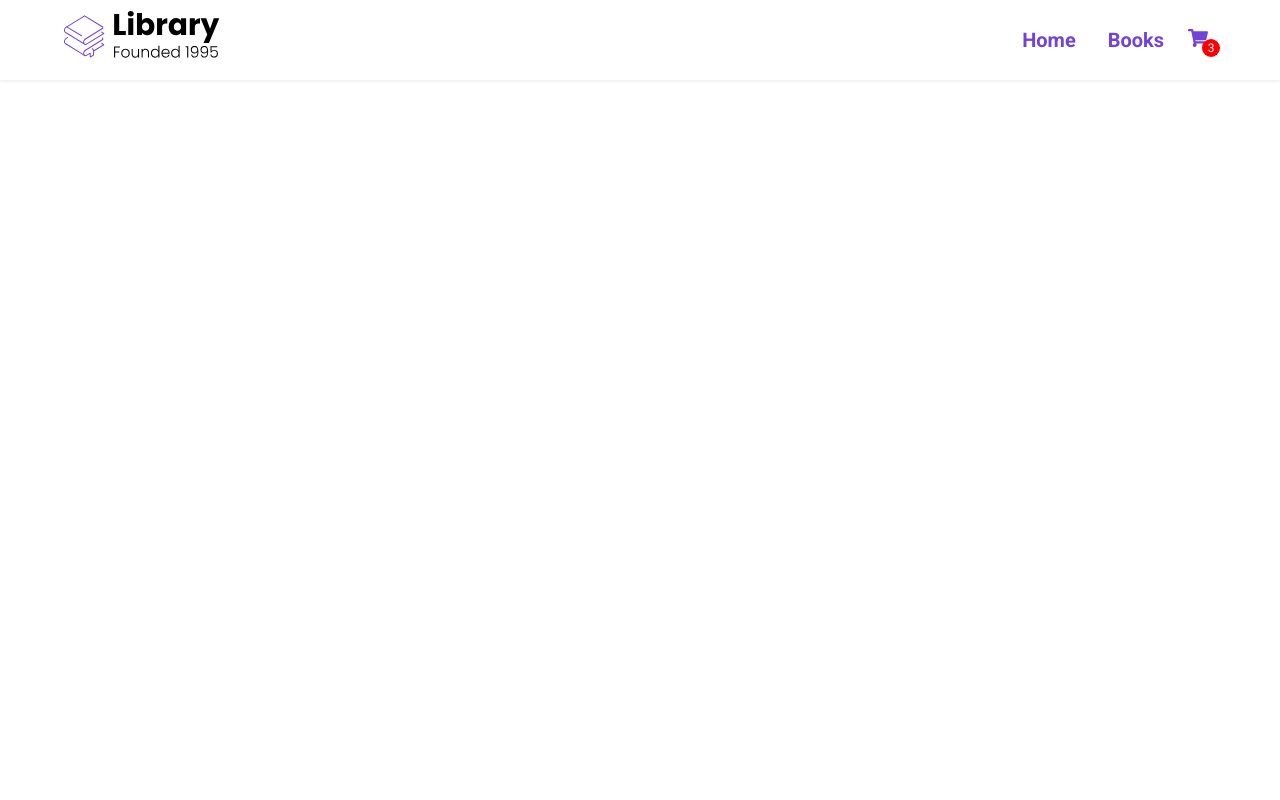
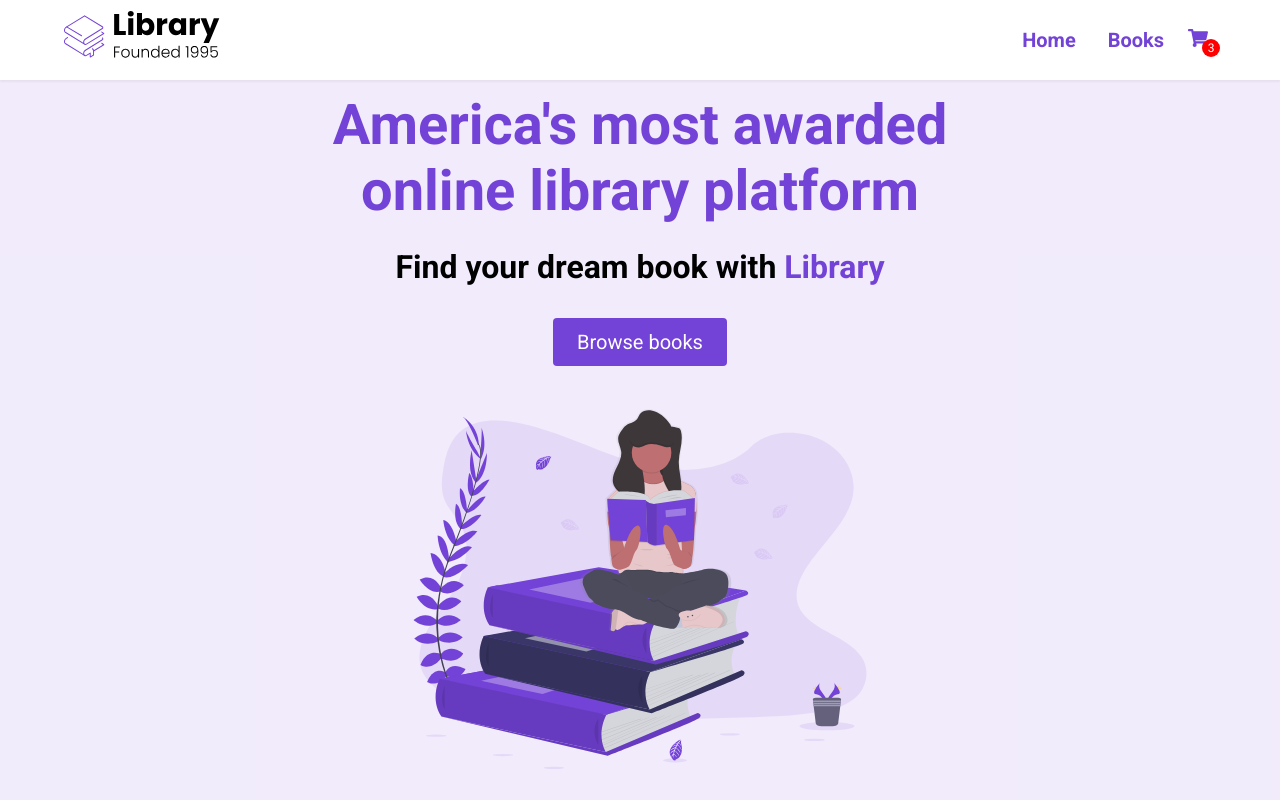
Before and after one commit to lteranl/library-react, a React (Create React App) app: page / in a window 1280 px wide. Shown: the top 800 px of the page. Built offline with nearby package versions, Linux system fonts and the light colour scheme.

Commit message:
imported landing component

```diff
--- a/src/App.js
+++ b/src/App.js
@@ -1,10 +1,12 @@
 import React from "react";
+import Landing from "./components/Landing";
 import Nav from "./components/Nav";
 
 function App() {
     return (
         <div className="App">
             <Nav />
+            <Landing />
         </div>
     );
 }
```
